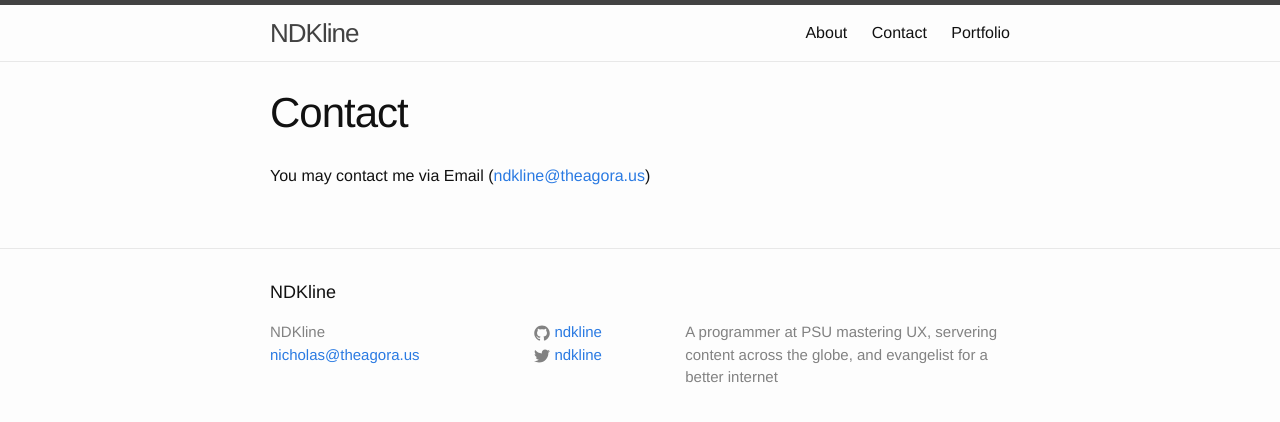
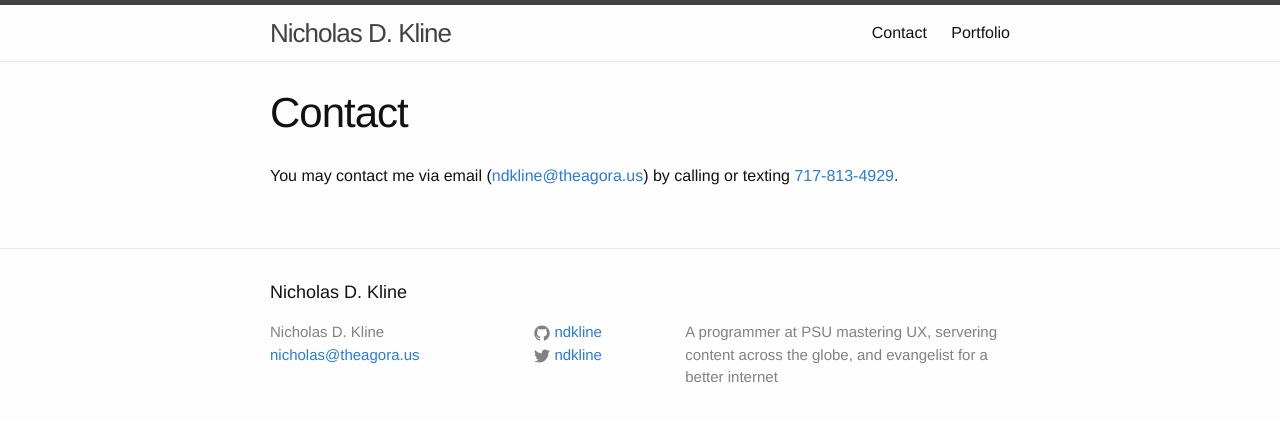
Before and after one commit to ndkline/blog, a Jekyll site: the page built from contact.md, in a window 1280 px wide. Shown: the top 422 px of the page. Built offline with Jekyll 4.4.1, drawn with Linux system fonts in a browser that asks for light colours.

Commit message:
content update

```diff
--- a/_config.yml
+++ b/_config.yml
@@ -6,7 +6,7 @@
 # 'jekyll serve'. If you change this file, please restart the server process.
 
 # Site settings
-title: NDKline
+title: Nicholas D. Kline
 email: nicholas@theagora.us
 description: > # this means to ignore newlines until "baseurl:"
   A programmer at PSU mastering UX, servering content across the globe, and evangelist for a better internet
--- a/contact.md
+++ b/contact.md
@@ -4,4 +4,4 @@ title: Contact
 permalink: /contact/
 ---
 
-You may contact me via Email ([ndkline@theagora.us](mailto:ndkline@theagora.us))
+You may contact me via email ([ndkline@theagora.us](mailto:ndkline@theagora.us)) by calling or texting [717-813-4929](tel:717-813-4929).
```
Also changed, not shown: about.md (+1 -0 lines).
